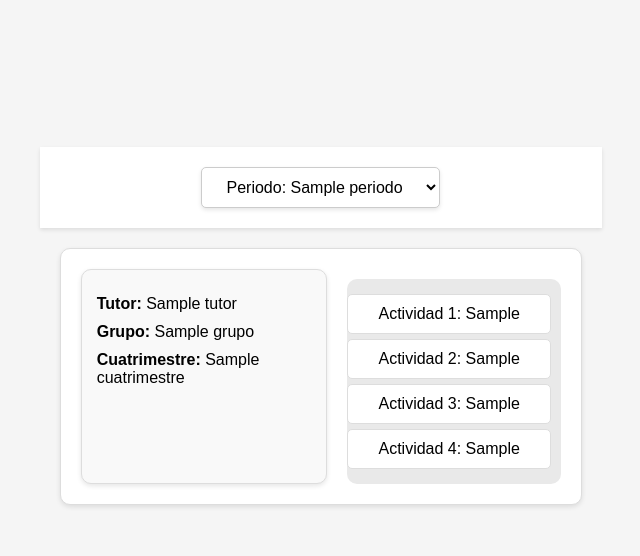
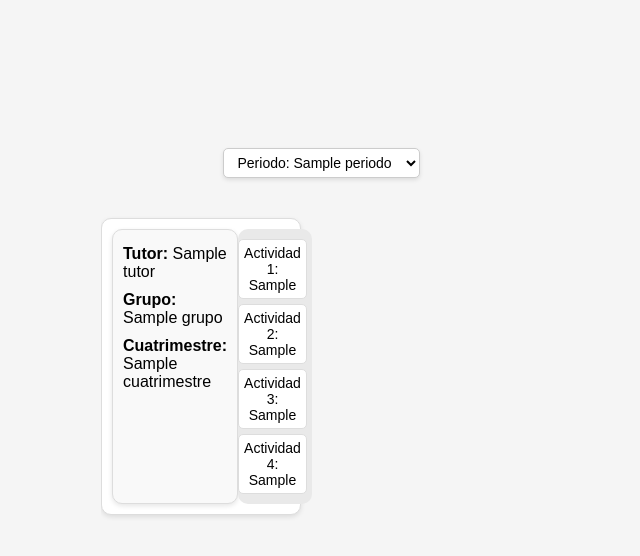
Before and after one commit to ifranco07/tutorias2, a Django app: template siiuttlax/templates/cumplimiento/consultas.html in a window 1280 px wide. Shown: the part 64-620 px from the top of the page, without its empty margins (319-959 px from the left). Run offline with Django 3.2, Linux system fonts and the light colour scheme; the template is opened without the code that fills it: most values are stand-ins (such as "Sample title", 1, 10 or a date in 2020); some web fonts are replaced.

Commit message:
styles querys 1.1

```diff
--- a/siiuttlax/static/css/cumplimiento.css
+++ b/siiuttlax/static/css/cumplimiento.css
@@ -6,23 +6,24 @@ body {
     background-color: #f5f5f5;
 }
 
+/* Contenedor principal para el contenido */
+.content-container {
+    padding: 20px;
+}
+
 /* Estilo para el contenedor de selección del periodo */
 .periodo-select {
     width: 100%;
     display: flex;
     justify-content: center;
     align-items: center;
-    background-color: #ffffff;
-    padding: 20px;
-    box-shadow: 0 2px 4px rgba(0, 0, 0, 0.1);
-    position: sticky;
-    top: 0;
-    z-index: 1000;
+    padding: 10px;
+    margin-bottom: 20px;
 }
 
 .periodo-select select {
-    padding: 10px 20px;
-    font-size: 16px;
+    padding: 5px 10px;
+    font-size: 14px;
     border-radius: 5px;
     border: 1px solid #ccc;
     outline: none;
@@ -36,28 +37,33 @@ body {
     box-shadow: 0 2px 8px rgba(0, 123, 255, 0.25);
 }
 
+/* Contenedor de grupos con desplazamiento */
+.grupo-scroll-container {
+    max-height: 500px;
+    overflow-y: auto;
+    padding: 10px 0;
+}
+
 /* Estilo para el contenedor de los grupos */
 .grupo-container {
     display: flex;
     flex-wrap: wrap;
-    justify-content: center;
-    gap: 20px;
-    padding: 20px;
+    gap: 10px;
 }
 
 /* Estilo para cada item de grupo */
 .grupo-item {
     display: flex;
+    flex-direction: row;
     border: 1px solid #ddd;
     border-radius: 10px;
-    padding: 20px;
-    width: 100%;
-    max-width: 700px;
+    padding: 10px;
+    width: calc(50% - 20px);
+    box-sizing: border-box;
     background-color: #ffffff;
     box-shadow: 0 2px 5px rgba(0, 0, 0, 0.1);
     text-align: left;
-    gap: 20px;
-    flex-direction: row;
+    margin-bottom: 10px;
 }
 
 /* Estilo para el contenedor de información dentro de grupo-item */
@@ -66,12 +72,14 @@ body {
     background-color: #f9f9f9;
     border: 1px solid #ddd;
     border-radius: 10px;
-    padding: 15px;
+    padding: 10px;
     box-shadow: 0 2px 5px rgba(0, 0, 0, 0.1);
+    display: flex;
+    flex-direction: column;
 }
 
 .info-container p {
-    margin: 10px 0;
+    margin: 5px 0;
 }
 
 /* Estilo para el contenedor de actividades dentro de grupo-item */
@@ -82,18 +90,19 @@ body {
 /* Estilo para el contenedor de listas de actividades */
 .lista-actividades {
     background-color: #e9e9e9;
-    padding: 10px;
+    padding: 5px;
     border-radius: 10px;
-    margin-top: 10px;
     list-style: none;
     padding-left: 0;
+    margin: 0;
 }
 
 .lista-actividades li {
     background-color: #ffffff;
     margin: 5px 0;
-    padding: 10px;
+    padding: 5px;
     border-radius: 5px;
     border: 1px solid #ddd;
     text-align: center;
+    font-size: 14px;
 }
--- a/siiuttlax/templates/cumplimiento/consultas.html
+++ b/siiuttlax/templates/cumplimiento/consultas.html
@@ -8,6 +8,7 @@
 {% endblock %}
 
 {% block content %}
+<div class="content-container">
     <div class="periodo-select">
         <select>
             {% for grupo in grupos %}
@@ -15,6 +16,7 @@
             {% endfor %}
         </select>
     </div>
+    <div class="grupo-scroll-container">
         <div class="grupo-container">
             {% for grupo in grupos %}
                 <div class="grupo-item">
@@ -34,4 +36,6 @@
                 </div>
             {% endfor %}
         </div>
+    </div>
+</div>
 {% endblock %}
```
Lines whose indentation alone changed are shown as unchanged.
